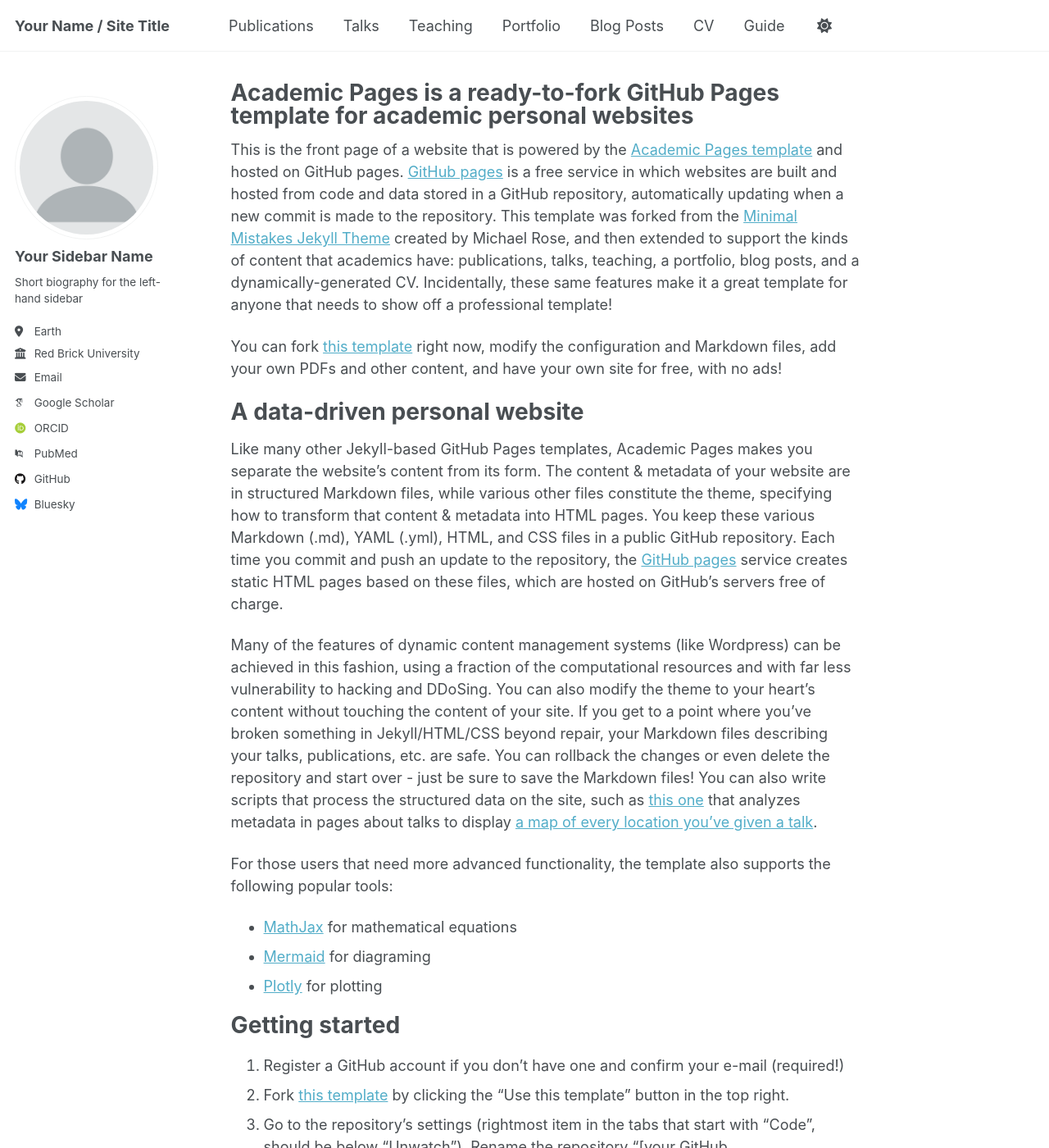
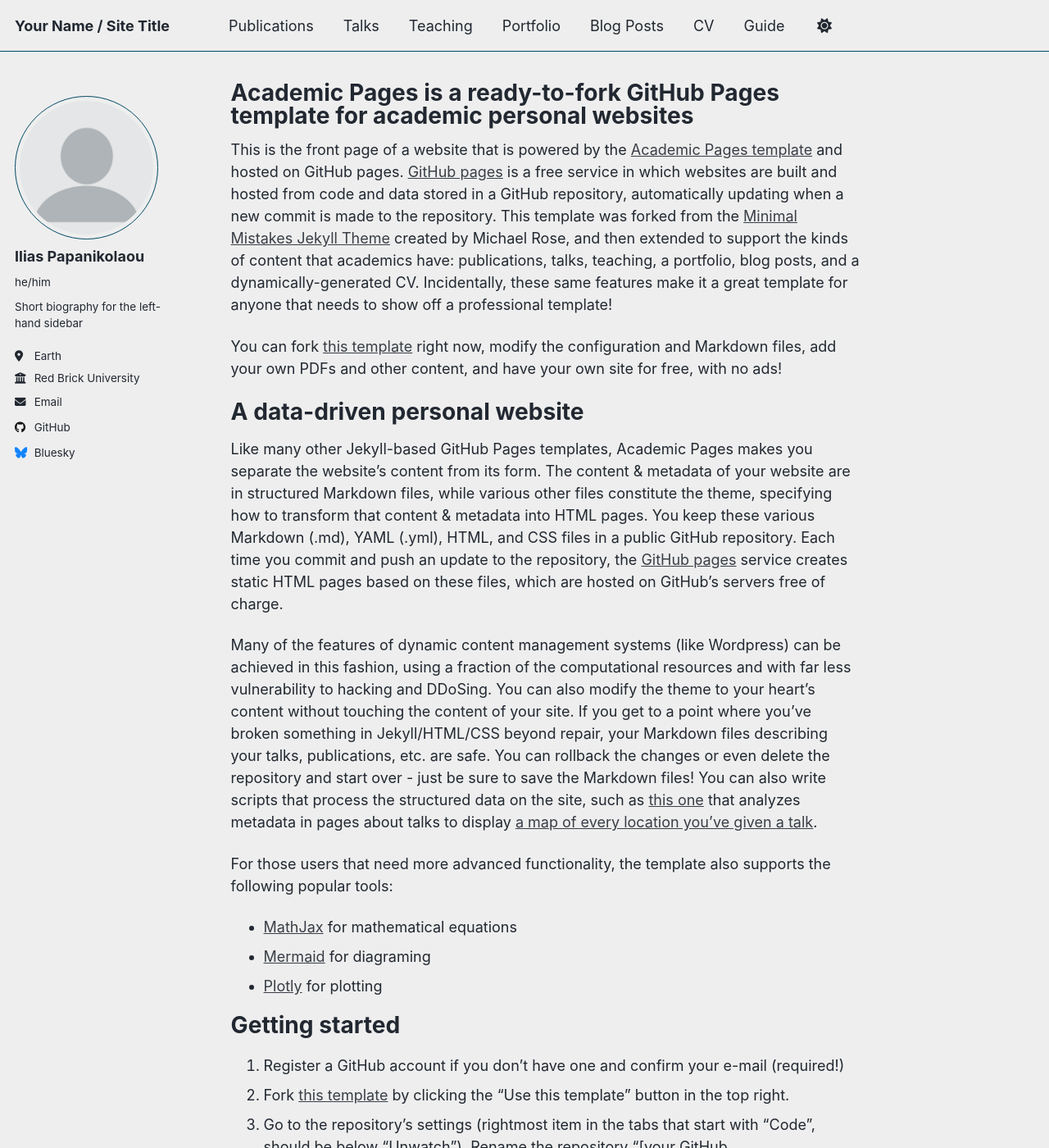
Before and after one commit to iliaspap/iliaspap.github.io, a Jekyll site: the page built from _pages/about.md, in a window 1280 px wide and 1400 px high. Shown: the whole window at 82% size. Built offline with Jekyll 4.4.1, drawn with Linux system fonts in a browser that asks for light colours; some web fonts are replaced; a script that is not in the unit is left out.

Commit message:
Dummy Update _config.yml

```diff
--- a/_config.yml
+++ b/_config.yml
@@ -8,7 +8,7 @@
 
 # Basic Site Settings
 locale                   : "en-US"
-site_theme               : "default" # Currently available options are "default", "air"
+site_theme               : "air" # Currently available options are "default", "air"
 title                    : "Your Name / Site Title"
 title_separator          : "-"
 name                     : &name "Your Name"
@@ -24,8 +24,8 @@ repository               : "academicpages/academicpages.github.io"
 author:
   # Biographic information
   avatar           : "profile.png"
-  name             : "Your Sidebar Name"
-  pronouns         : # example: "she/her"
+  name             : "Ilias Papanikolaou"
+  pronouns         : "he/him"
   bio              : "Short biography for the left-hand sidebar"
   location         : "Earth"
   employer         : "Red Brick University"
@@ -33,16 +33,16 @@ author:
   email            : "none@example.org"
 
   # Academic websites
-  academia         : # URL
-  arxiv            : # URL - Update with the correct link to your profile
-  googlescholar    : "https://scholar.google.com/citations?user=PS_CX0AAAAAJ"
-  inspire-hep      : # URL
-  impactstory      : # URL
-  orcid            : "http://orcid.org/yourorcidurl"
-  semantic         : # URL
-  pubmed           : "https://www.ncbi.nlm.nih.gov/pubmed/?term=john+snow"
-  researchgate     : # URL
-  scopus           : # URL
+  # academia         : # URL
+  # arxiv            : # URL - Update with the correct link to your profile
+  # googlescholar    : "https://scholar.google.com/citations?user=PS_CX0AAAAAJ"
+  # inspire-hep      : # URL
+  # impactstory      : # URL
+  # orcid            : "http://orcid.org/yourorcidurl"
+  # semantic         : # URL
+  # pubmed           : "https://www.ncbi.nlm.nih.gov/pubmed/?term=john+snow"
+  # researchgate     : # URL
+  # scopus           : # URL
 
   # Repositories and software development
   bitbucket        : # Username - Update with your username on the site
```
